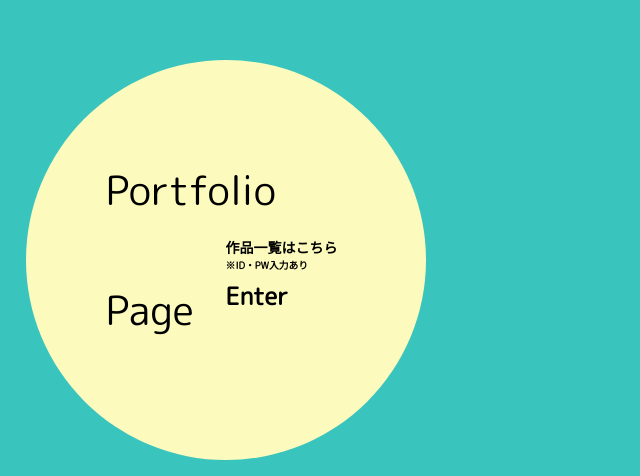
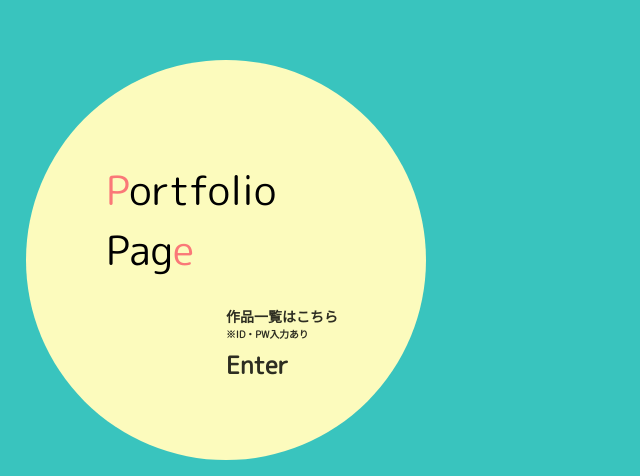
Before and after one commit to nn-TTT/pfwnt, a Next.js app: page / in a window 1280 px wide. Shown: the part 324-800 px from the top of the page, without its empty margins (0-640 px from the left). Built offline with nearby package versions, Linux system fonts and the light colour scheme; a web font is replaced by a local one.

Commit message:
トップページ

```diff
--- a/app/globals.scss
+++ b/app/globals.scss
@@ -40,6 +40,12 @@ img, picture {
 input, button, textarea, select {
   font: inherit;
 }
+
+body {
+  background-color: var(--bg);
+  font-family: 'Nico Moji', 'M PLUS Rounded 1c', 'Noto Sans JP', sans-serif;
+}
+
 @media (prefers-reduced-motion: reduce) {
   html:focus-within {
     scroll-behavior: auto;
@@ -51,9 +57,3 @@ input, button, textarea, select {
     scroll-behavior: auto !important;
   }
 }
-
-
-body {
-  background-color: var(--bg);
-  font-family: 'M PLUS Rounded 1c', 'Noto Sans JP', 'nicomoji', sans-serif;
-}
--- a/app/layout.tsx
+++ b/app/layout.tsx
@@ -2,7 +2,7 @@ import type { Metadata } from "next";
 import "./globals.scss";
 
 export const metadata: Metadata = {
-  title: "My Portfolio",
+  title: "Portfolio Page",
   description: "Next.js Portfolio Site",
 };
 
--- a/app/page.tsx
+++ b/app/page.tsx
@@ -8,11 +8,12 @@ export default function Home() {
       <div className="page_wrap">
         <div className="page_top">
           <div className="top_inner">
-          <h1 className="site_ttl txt_clr">
-            <TextSpan text="Portfolio" />
-            <br />
-            <TextSpan text="Page" />
-          </h1>
+
+            <h1 className="site_ttl txt_accent_wrap">
+              <TextSpan text="Portfolio" as="span" />
+              <br />
+              <TextSpan text="Page" as="span" />
+            </h1>
 
             <p className="page_content">
               作品一覧はこちら
--- a/app/top.scss
+++ b/app/top.scss
@@ -22,9 +22,9 @@
         font-size: 40px;
         font-weight: 100;
 
-        span:first-child,
-        span:nth-child(15),
-        span:last-child {
+        .txt_accent:first-child,
+        .txt_accent:nth-child(15),
+        .txt_accent:last-child {
           color: #fa7878;
         }
       }
@@ -55,4 +55,17 @@
         }
       }
     }
+
+    @keyframes page_top {
+      0%		{ transform: translate(100%, 0%) rotate(360deg); }
+      50%		{ transform: translate(60%, 0%) rotate(180deg); }
+      100%	{ transform: translate(0%, 0%) rotate(0deg); }
+    }
+    @keyframes page_content {
+      0%		{ opacity: 0;	transform: translate(0, -500%); }
+      50%		{ transform: translate(0%, 50%); }
+      100%	{ opacity: 1;	transform: translate(0%, 100%); }
+    }
+
+
   }
--- a/components/TextSpan.tsx
+++ b/components/TextSpan.tsx
@@ -1,23 +1,37 @@
 type TextSpanProps = {
   text: string;
-  className?: string;
+  as?: keyof JSX.IntrinsicElements;
+  wrapClassName?: string;
 };
 
-export default function TextSpan({ text, className }: TextSpanProps) {
-  // クラス名に txt_clr が含まれるかチェック
-  const shouldSplit = className?.includes("txt_clr");
+export default function TextSpan(props: TextSpanProps) {
+  // デバッグ用ログ
+  console.log("TextSpan props:", props);
+
+  const {
+    text,
+    as: Tag = "span",
+    wrapClassName = "txt_accent",
+  } = props;
+
+  if (!text) return null;
+
+  const chars = Array.from(text);
+  // if (chars.length === 1) {
+  //   return (
+  //     <Tag className={wrapClassName}>{chars[0]}</Tag>
+  //   );
+  // }
+
+  const first = chars[0];
+  const last = chars[chars.length - 1];
+  const middle = chars.slice(1, -1).join("");
 
   return (
-    <h1 className={className}>
-      {shouldSplit
-        ? text.split("").map((char, i) =>
-            char.trim() === "" ? " " : (
-              <span key={i} className="site_txt">
-                {char}
-              </span>
-            )
-          )
-        : text}
-    </h1>
+    <>
+      <Tag className={wrapClassName}>{first}</Tag>
+      {middle}
+      <Tag className={wrapClassName}>{last}</Tag>
+    </>
   );
 }
```
